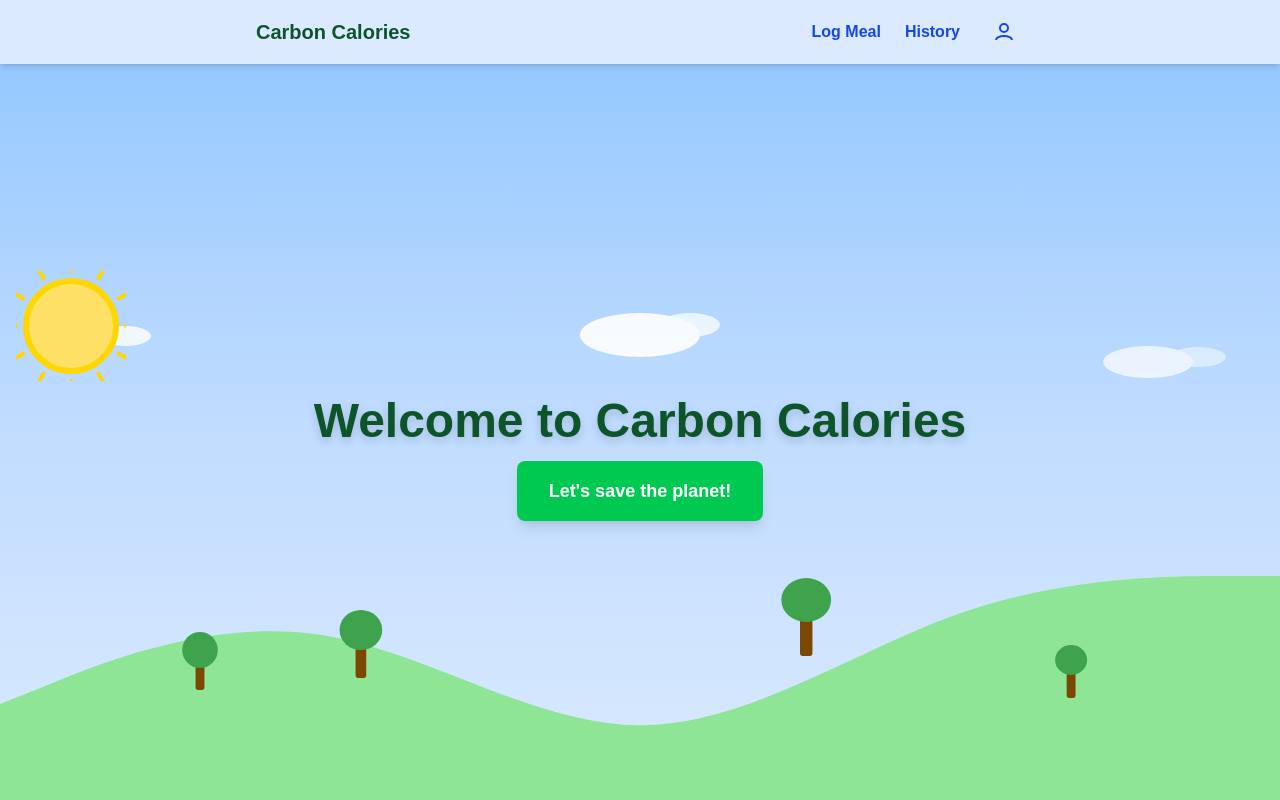
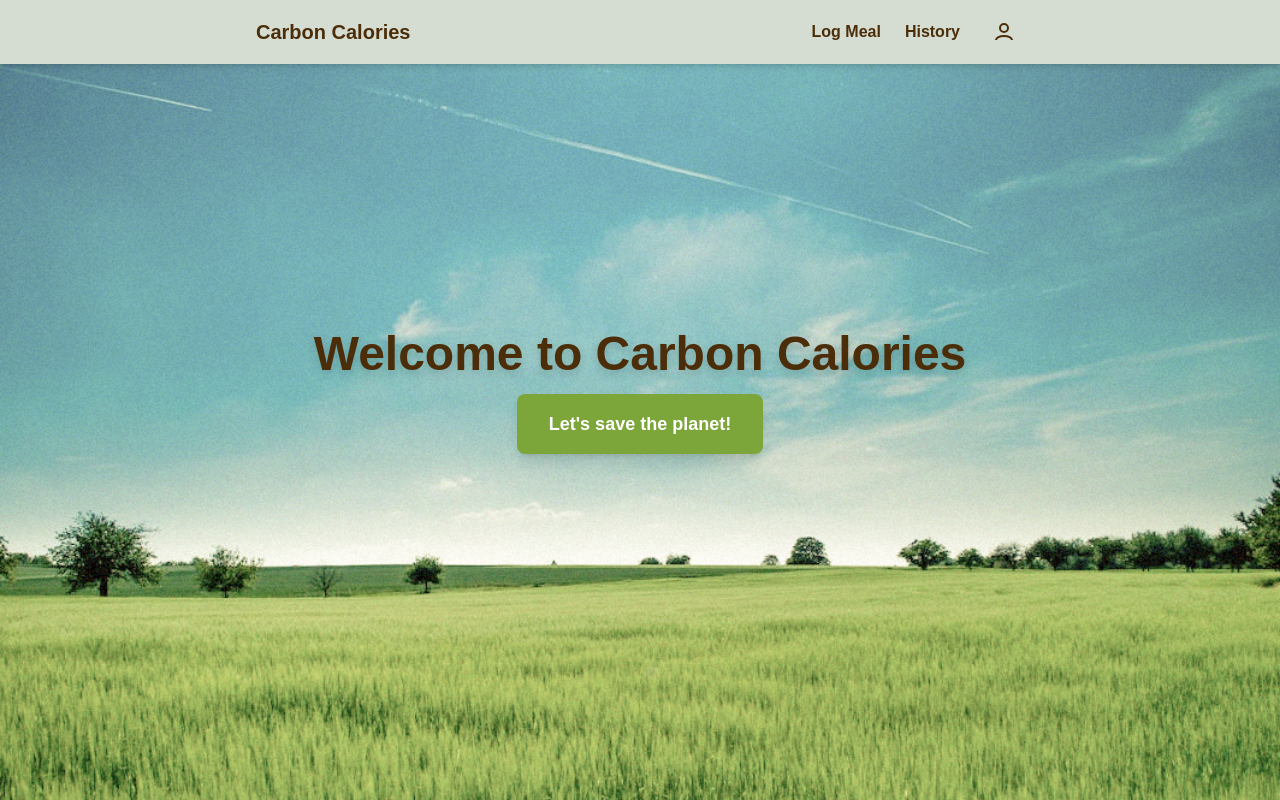
Before and after one commit to clarashong/carbon-calories, a Next.js app in the folder frontend/carbon-calories/: page / in a window 1280 px wide. Built offline with nearby package versions, Linux system fonts and the light colour scheme.

Commit message:
updated UI with bg

```diff
--- a/frontend/carbon-calories/src/app/history/page.jsx
+++ b/frontend/carbon-calories/src/app/history/page.jsx
@@ -21,29 +21,37 @@ export default function Page() {
   }, [userId]);
 
   return (
-  <div className="min-h-screen w-full bg-gradient-to-br from-green-50 via-blue-50 to-white pt-16 md:pt-20 lg:pt-24 pb-8 px-8 flex flex-col items-center">
-      <h1 className="text-3xl font-bold mb-8 text-center text-green-900 drop-shadow">Meal History</h1>
+    <main
+      className="relative min-h-screen w-full flex flex-col items-center pt-20 pb-8 px-8 overflow-hidden"
+      style={{
+        backgroundImage: "url('/field.png')",
+        backgroundSize: "cover",
+        backgroundPosition: "center",
+        backgroundRepeat: "no-repeat"
+      }}
+    >
+      <h1 className="text-3xl font-bold mb-8 text-center text-[#4B2E09] drop-shadow">Meal History</h1>
       <div className="w-full max-w-3xl overflow-x-auto">
-        <table className="min-w-full bg-white border rounded shadow-lg">
+        <table className="min-w-full bg-[#f5f5f0] bg-opacity-90 border rounded shadow-lg drop-shadow-[0_8px_32px_rgba(123,86,36,0.35)]">
           <thead>
             <tr>
-              <th className="py-3 px-6 border-b text-blue-700 text-left">Meal Name</th>
-              <th className="py-3 px-6 border-b text-blue-700 text-left">Date Logged</th>
-              <th className="py-3 px-6 border-b text-left text-blue-700">Emissions</th>
-              <th className="py-3 px-6 border-b text-left text-blue-700">Rating</th>
+              <th className="py-3 px-6 border-b text-[#7da63a] text-left">Meal Name</th>
+              <th className="py-3 px-6 border-b text-[#7da63a] text-left">Date Logged</th>
+              <th className="py-3 px-6 border-b text-left text-[#7da63a]">Emissions</th>
+              <th className="py-3 px-6 border-b text-left text-[#7da63a]">Rating</th>
             </tr>
           </thead>
           <tbody>
             {meals.map((meal, idx) => (
               <tr
                 key={idx}
-                className="cursor-pointer hover:bg-green-100 transition"
+                className="cursor-pointer hover:bg-[#e9ede5] transition"
                 onClick={() => setSelectedMeal(meal)}
               >
-                <td className="py-2 px-6 border-b">{meal.Name}</td>
-                <td className="py-2 px-6 border-b">{meal.Date}</td>
-                <td className="py-2 px-6 border-b">{meal.Emissions}</td>
-                <td className="py-2 px-6 border-b">{meal.TrafficLight}</td>
+                <td className="py-2 px-6 border-b text-[#4B2E09]">{meal.Name}</td>
+                <td className="py-2 px-6 border-b text-[#4B2E09]">{meal.Date}</td>
+                <td className="py-2 px-6 border-b text-[#4B2E09]">{meal.Emissions}</td>
+                <td className="py-2 px-6 border-b text-[#4B2E09]">{meal.TrafficLight}</td>
               </tr>
             ))}
           </tbody>
@@ -52,6 +60,6 @@ export default function Page() {
       {selectedMeal && (
         <MealDetails meal={selectedMeal} onClose={() => setSelectedMeal(null)} />
       )}
-    </div>
+    </main>
   );
 }
--- a/frontend/carbon-calories/src/app/page.jsx
+++ b/frontend/carbon-calories/src/app/page.jsx
@@ -5,89 +5,24 @@ import { useRouter } from "next/navigation";
 export default function HomePage() {
   const router = useRouter();
   return (
-    <main className="relative flex flex-col items-center justify-center min-h-screen w-full overflow-hidden bg-gradient-to-t from-blue-100 via-blue-200 to-blue-300">
-      {/* Sun above the text */}
-  <div className="z-10 flex flex-col items-center mt-2 w-full">
-        <div className="w-full flex flex-row items-center justify-start relative">
-          {/* Clouds spread across the sky */}
-          {/* Left clouds */}
-          <svg width="160" height="60" viewBox="0 0 160 60" fill="none" xmlns="http://www.w3.org/2000/svg" className="absolute left-4 top-10 opacity-80">
-            <ellipse cx="60" cy="30" rx="40" ry="18" fill="#fff" />
-            <ellipse cx="110" cy="25" rx="25" ry="10" fill="#fff" />
-          </svg>
-          {/* Center clouds */}
-          <svg width="200" height="80" viewBox="0 0 200 80" fill="none" xmlns="http://www.w3.org/2000/svg" className="absolute left-1/2 -translate-x-1/2 top-6 opacity-90">
-            <ellipse cx="100" cy="40" rx="60" ry="22" fill="#fff" />
-            <ellipse cx="150" cy="30" rx="30" ry="12" fill="#fff" opacity="0.8" />
-          </svg>
-          {/* Right clouds */}
-          <svg width="180" height="70" viewBox="0 0 180 70" fill="none" xmlns="http://www.w3.org/2000/svg" className="absolute right-8 top-14 opacity-70">
-            <ellipse cx="80" cy="35" rx="45" ry="16" fill="#fff" />
-            <ellipse cx="130" cy="30" rx="28" ry="10" fill="#fff" opacity="0.7" />
-          </svg>
-          <svg width="110" height="110" viewBox="0 0 110 110" fill="none" xmlns="http://www.w3.org/2000/svg" className="mb-4 ml-4 relative z-10">
-            {/* Sun rays - deterministic rendering */}
-            {Array.from({ length: 12 }).map((_, i) => {
-              const angle = (i * 30) * (Math.PI / 180);
-              const x1 = 55 + Math.cos(angle) * 55;
-              const y1 = 55 + Math.sin(angle) * 55;
-              const x2 = 55 + Math.cos(angle) * 70;
-              const y2 = 55 + Math.sin(angle) * 70;
-              return (
-                <line
-                  key={i}
-                  x1={x1}
-                  y1={y1}
-                  x2={x2}
-                  y2={y2}
-                  stroke="#ffd700"
-                  strokeWidth="4"
-                  strokeLinecap="round"
-                />
-              );
-            })}
-            <circle cx="55" cy="55" r="45" fill="#ffe066" stroke="#ffd700" strokeWidth="6" />
-          </svg>
-        </div>
-  <h1 className="text-4xl md:text-5xl font-bold mb-4 text-green-900 drop-shadow-lg z-10 text-center">
-          Welcome to Carbon Calories
-        </h1>
-      </div>
-      {/* Button */}
+    <main
+      className="relative flex flex-col items-center justify-center min-h-screen w-full overflow-hidden"
+      style={{
+        backgroundImage: "url('/field.png')",
+        backgroundSize: "cover",
+        backgroundPosition: "center",
+        backgroundRepeat: "no-repeat"
+      }}
+    >
+  <h1 className="text-4xl md:text-5xl font-bold mb-4 text-[#4B2E09] drop-shadow-lg z-10 text-center">
+        Welcome to Carbon Calories
+      </h1>
       <button
-        className="z-10 px-8 py-4 text-lg font-semibold bg-green-500 hover:bg-green-600 text-white rounded-lg shadow-lg transition mb-4"
+        className="z-10 px-8 py-4 text-lg font-semibold bg-[#7da63a] hover:bg-[#5c7c2b] text-white rounded-lg shadow-lg transition mb-4"
         onClick={() => router.push("/logMeal")}
       >
         Let's save the planet!
       </button>
-      {/* Nature SVG background at the bottom */}
-      <svg
-        className="absolute bottom-0 left-0 w-full h-2/5 z-0"
-        viewBox="0 0 1440 320"
-        fill="none"
-        xmlns="http://www.w3.org/2000/svg"
-        preserveAspectRatio="none"
-      >
-        {/* Lighter grass */}
-        <path
-          fill="#8ee596"
-          fillOpacity="1"
-          d="M0,224L60,202.7C120,181,240,139,360,154.7C480,171,600,245,720,245.3C840,245,960,171,1080,133.3C1200,96,1320,96,1380,96L1440,96L1440,320L1380,320C1320,320,1200,320,1080,320C960,320,840,320,720,320C600,320,480,320,360,320C240,320,120,320,60,320L0,320Z"
-        />
-        {/* Trees on the hills */}
-        {/* Tree 1 */}
-        <rect x="220" y="170" width="10" height="40" fill="#7c4700" rx="3" />
-        <ellipse cx="225" cy="170" rx="20" ry="18" fill="#3fa34d" />
-        {/* Tree 2 */}
-        <rect x="400" y="150" width="12" height="48" fill="#7c4700" rx="3" />
-        <ellipse cx="406" cy="150" rx="24" ry="20" fill="#3fa34d" />
-        {/* Tree 3 */}
-        <rect x="900" y="120" width="14" height="56" fill="#7c4700" rx="3" />
-        <ellipse cx="907" cy="120" rx="28" ry="22" fill="#3fa34d" />
-        {/* Tree 4 */}
-        <rect x="1200" y="180" width="10" height="38" fill="#7c4700" rx="3" />
-        <ellipse cx="1205" cy="180" rx="18" ry="15" fill="#3fa34d" />
-      </svg>
     </main>
   );
 }
--- a/frontend/carbon-calories/src/components/Navbar.jsx
+++ b/frontend/carbon-calories/src/components/Navbar.jsx
@@ -1,21 +1,22 @@
+
 "use client";
 import Link from "next/link";
 
 export default function Navbar() {
   return (
-    <nav className="fixed top-0 left-0 w-full bg-blue-100 shadow-md py-3 px-4 md:px-16 lg:px-32 xl:px-64 flex items-center justify-between z-50">
-      <Link href="/" className="font-bold text-xl text-green-900 hover:text-green-700 transition">Carbon Calories</Link>
+  <nav className="fixed top-0 left-0 w-full bg-[#d5dcd2] shadow-md py-3 px-4 md:px-16 lg:px-32 xl:px-64 flex items-center justify-between z-50 text-[#4B2E09]">
+  <Link href="/" className="font-bold text-xl text-[#4B2E09] hover:text-[#2d1a06] transition">Carbon Calories</Link>
       <div className="flex-1 flex justify-end">
         <ul className="flex gap-6 max-w-xl w-full justify-end items-center">
           <li>
-            <Link href="/logMeal" className="text-blue-700 items-center hover:text-blue-900 font-semibold">Log Meal</Link>
+            <Link href="/logMeal" className="text-[#4B2E09] items-center hover:text-[#2d1a06] font-semibold">Log Meal</Link>
           </li>
           <li>
-            <Link href="/history" className="text-blue-700 items-center hover:text-blue-900 font-semibold">History</Link>
+            <Link href="/history" className="text-[#4B2E09] items-center hover:text-[#2d1a06] font-semibold">History</Link>
           </li>
           <li>
-            <Link href="/login" className="flex items-center justify-center w-10 h-10 rounded-full hover:bg-blue-200 transition" aria-label="Account">
-              <svg xmlns="http://www.w3.org/2000/svg" fill="none" viewBox="0 0 24 24" strokeWidth={2} stroke="currentColor" className="w-6 h-6 text-blue-700">
+            <Link href="/login" className="flex items-center justify-center w-10 h-10 rounded-full hover:bg-[#c7cfc0] transition" aria-label="Account">
+              <svg xmlns="http://www.w3.org/2000/svg" fill="none" viewBox="0 0 24 24" strokeWidth={2} stroke="currentColor" className="w-6 h-6 text-[#4B2E09]">
                 <circle cx="12" cy="8" r="4" />
                 <path d="M4 20c0-2.21 3.58-4 8-4s8 1.79 8 4" />
               </svg>
@@ -23,6 +24,7 @@ export default function Navbar() {
           </li>
         </ul>
       </div>
+
     </nav>
   );
 }
```
Also changed, not shown: frontend/carbon-calories/src/app/addIngredients/page.jsx (+17 -9 lines), frontend/carbon-calories/src/app/logMeal/page.jsx (+17 -8 lines), frontend/carbon-calories/src/app/login/page.jsx (+19 -13 lines), frontend/carbon-calories/src/app/mealResults/page.jsx (+19 -11 lines), frontend/carbon-calories/public/field.png (added), 1 other file (tests, documents, lock files or other folders).
